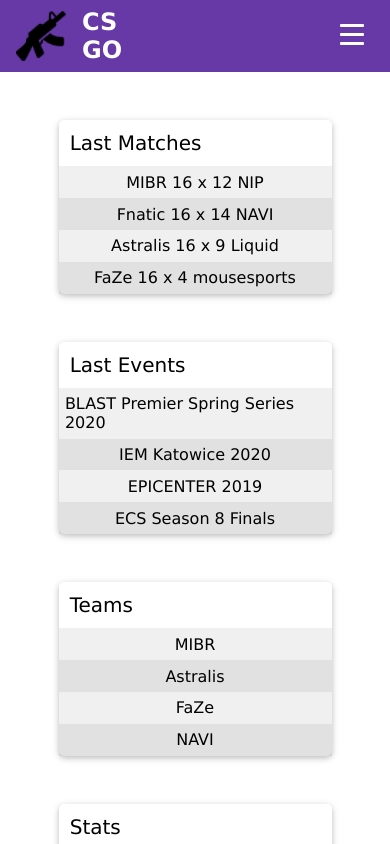
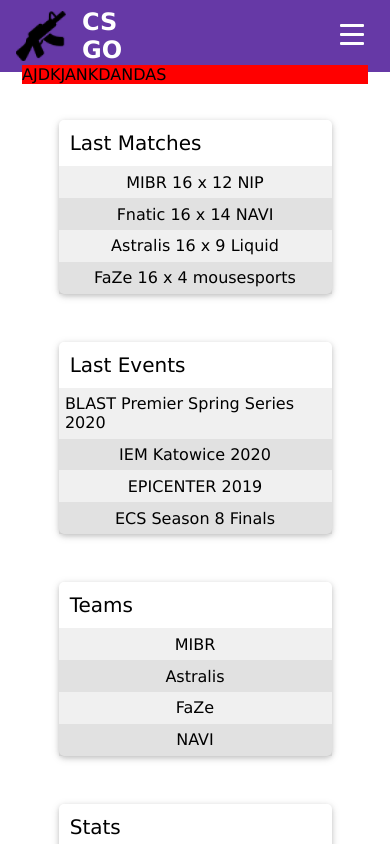
Before and after one commit to babugia/cs-web-styled-components, a React (Create React App) app: page / in a window 390 px wide. Both pictures are taken after a click on the element "MOBILE". Shown: the top 844 px of the page. Built offline with nearby package versions, Linux system fonts and the light colour scheme.

Commit message:
started MobileMenu

```diff
--- a/src/Header/Header.jsx
+++ b/src/Header/Header.jsx
@@ -1,9 +1,10 @@
 import React, { memo } from 'react';
 import styled from 'styled-components';
 import { useSelector } from 'react-redux';
-import Logo from './Logo';
-import LoginButton from './LoginButton';
-import Menu from './Menu';
+import MobileMenu from './MobileMenu/MobileMenu';
+import Logo from './PrimaryMenu/Logo';
+import LoginButton from './PrimaryMenu/LoginButton';
+import Menu from './PrimaryMenu/Menu';
 
 const Container = styled.div`
   display: flex;
@@ -12,17 +13,6 @@
   width: 100%;
   height: 4.5rem;
   background: #6639a6;
-`;
-
-const MobileContainer = styled.div`
-  cursor: pointer;
-  position: relative;
-  padding: 0 30px;
-  outline: none;
-
-  @media (min-width: 670px) {
-    display: none;
-  }
 `;
 
 const PrimaryContainer = styled.div`
@@ -48,42 +38,6 @@
   </PrimaryContainer>
 );
 
-const Icon = styled.h2`
-  font-size: 0;
-  left: 10px;
-  top: 33px;
-  position: absolute;
-  width: 24px;
-  height: 3px;
-  border-radius: 1px;
-  background: white;
-  &:after {
-    content: '';
-    top: 9px;
-    position: absolute;
-    width: 24px;
-    height: 3px;
-    border-radius: 1px;
-    background: white;
-  }
-
-  &:before {
-    content: '';
-    top: -9px;
-    position: absolute;
-    width: 24px;
-    height: 3px;
-    border-radius: 1px;
-    background: white;
-  }
-`;
-
-const MobileMenu = ({ selectedMenu }) => (
-  <MobileContainer>
-    <Icon>MOBILE</Icon>
-  </MobileContainer>
-);
-
 const Header = () => {
   const shared = useSelector(state => state.shared);
   const { selectedMenu } = shared;
@@ -92,7 +46,7 @@
     <Container>
       <Logo />
       <PrimaryMenu selectedMenu={selectedMenu} />
-      <MobileMenu selectedMenu={selectedMenu} />
+      <MobileMenu />
     </Container>
   );
 };
--- /dev/null
+++ b/src/Header/MobileMenu/MobileMenu.jsx
@@ -0,0 +1,67 @@
+import React, { memo, useState } from 'react';
+import styled from 'styled-components';
+
+const MobileContainer = styled.div`
+  cursor: pointer;
+  position: relative;
+  padding: 0 30px;
+  outline: none;
+
+  @media (min-width: 670px) {
+    display: none;
+  }
+`;
+
+const Icon = styled.h2`
+  font-size: 0;
+  left: 10px;
+  top: 33px;
+  position: absolute;
+  width: 24px;
+  height: 3px;
+  border-radius: 1px;
+  background: white;
+  &:after {
+    content: '';
+    top: 9px;
+    position: absolute;
+    width: 24px;
+    height: 3px;
+    border-radius: 1px;
+    background: white;
+  }
+
+  &:before {
+    content: '';
+    top: -9px;
+    position: absolute;
+    width: 24px;
+    height: 3px;
+    border-radius: 1px;
+    background: white;
+  }
+`;
+
+const PopupContainer = styled.div`
+  position: fixed;
+  right: 22px;
+  left: 22px;
+  top: 65px;
+
+  background-color: red;
+  perspective: 2000px;
+`;
+
+const MobileMenu = () => {
+  const [showMenu, setShowMenu] = useState(false);
+
+  const handleShowMenu = () => setShowMenu(previousState => !previousState);
+  return (
+    <MobileContainer onClick={handleShowMenu}>
+      <Icon>MOBILE</Icon>
+      {showMenu && <PopupContainer> AJDKJANKDANDAS</PopupContainer>}
+    </MobileContainer>
+  );
+};
+
+export default memo(MobileMenu);
--- a/src/Header/Logo.jsx
+++ b/src/Header/PrimaryMenu/Logo.jsx
@@ -1,6 +1,6 @@
 import React, { memo } from 'react';
 import styled from 'styled-components';
-import logo from '../assets/logo.png';
+import logo from '../../assets/logo.png';
 import { Link } from 'react-router-dom';
 
 const Title = styled.h1`
--- a/src/Header/Menu.jsx
+++ b/src/Header/PrimaryMenu/Menu.jsx
@@ -1,7 +1,7 @@
 import React, { memo } from 'react';
 import styled from 'styled-components';
 import MenuItem from './MenuItem';
-import { menuItemType } from './headerUtils';
+import { menuItemType } from '../headerUtils';
 
 const Container = styled.div`
   display: flex;
--- a/src/Header/MenuItem.jsx
+++ b/src/Header/PrimaryMenu/MenuItem.jsx
@@ -1,7 +1,7 @@
 import React, { memo } from 'react';
 import { Link } from 'react-router-dom';
 import styled from 'styled-components';
-import { routerPathMapper } from './headerUtils';
+import { routerPathMapper } from '../headerUtils';
 
 const MenuItem = props => {
   const { key, selected, children, className } = props;
--- a/src/config/Layout.jsx
+++ b/src/config/Layout.jsx
@@ -4,6 +4,7 @@
 
 const Content = styled.div`
   width: 100%;
+  padding-bottom: 3rem;
 `;
 
 const Layout = props => (
```
Also changed, not shown: src/Header/PrimaryMenu/LoginButton.jsx (renamed from src/Header/LoginButton.jsx).
